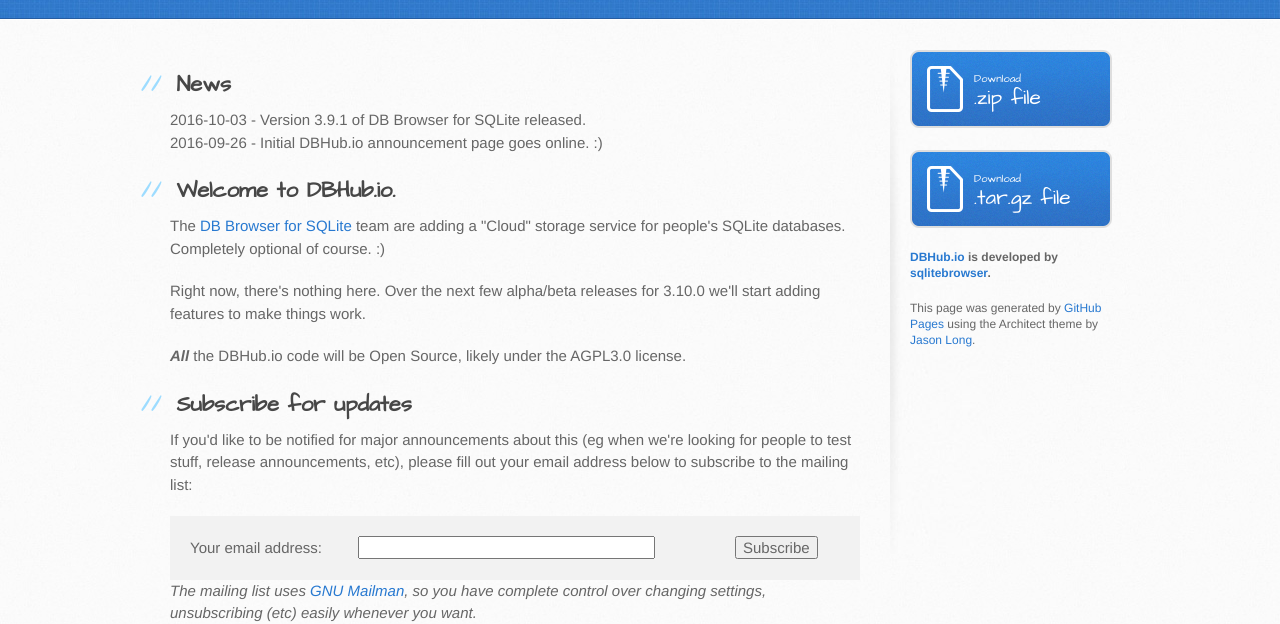
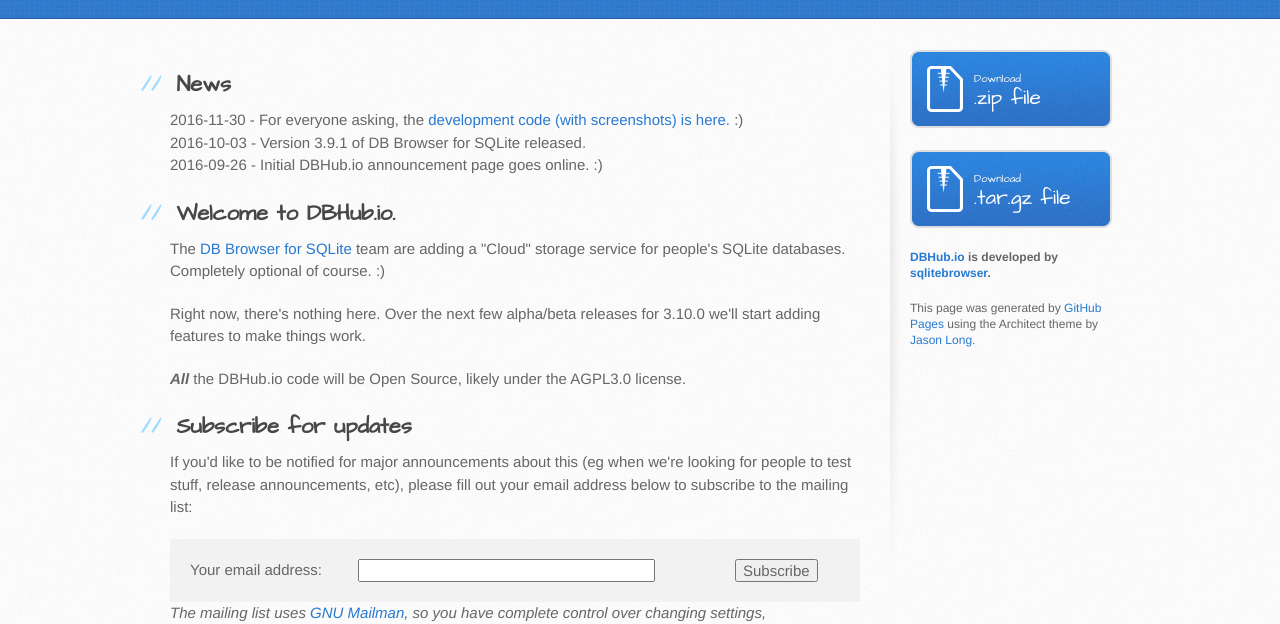
Before and after one commit to sqlitebrowser/DBHub.io-website, a plain HTML site: page index.html in a window 1280 px wide. Shown: the part 182-806 px from the top of the page. Drawn offline with Linux system fonts and the light colour scheme.

Commit message:
Added News item link pointing to the development code

```diff
--- a/index.html
+++ b/index.html
@@ -32,7 +32,8 @@
 <h2>
 <a id="news" class="anchor" href="#news" aria-hidden="true"><span aria-hidden="true" class="octicon octicon-link"></span></a>News</h2>
 
-<p>2016-10-03 - Version 3.9.1 of DB Browser for SQLite released.<br />
+<p>2016-11-30 - For everyone asking, the <a href="https://github.com/sqlitebrowser/dbhub-application">development code (with screenshots) is here.</a> :)<br />
+2016-10-03 - Version 3.9.1 of DB Browser for SQLite released.<br />
 2016-09-26 - Initial DBHub.io announcement page goes online. :)</p>
 
 <h2>
```
